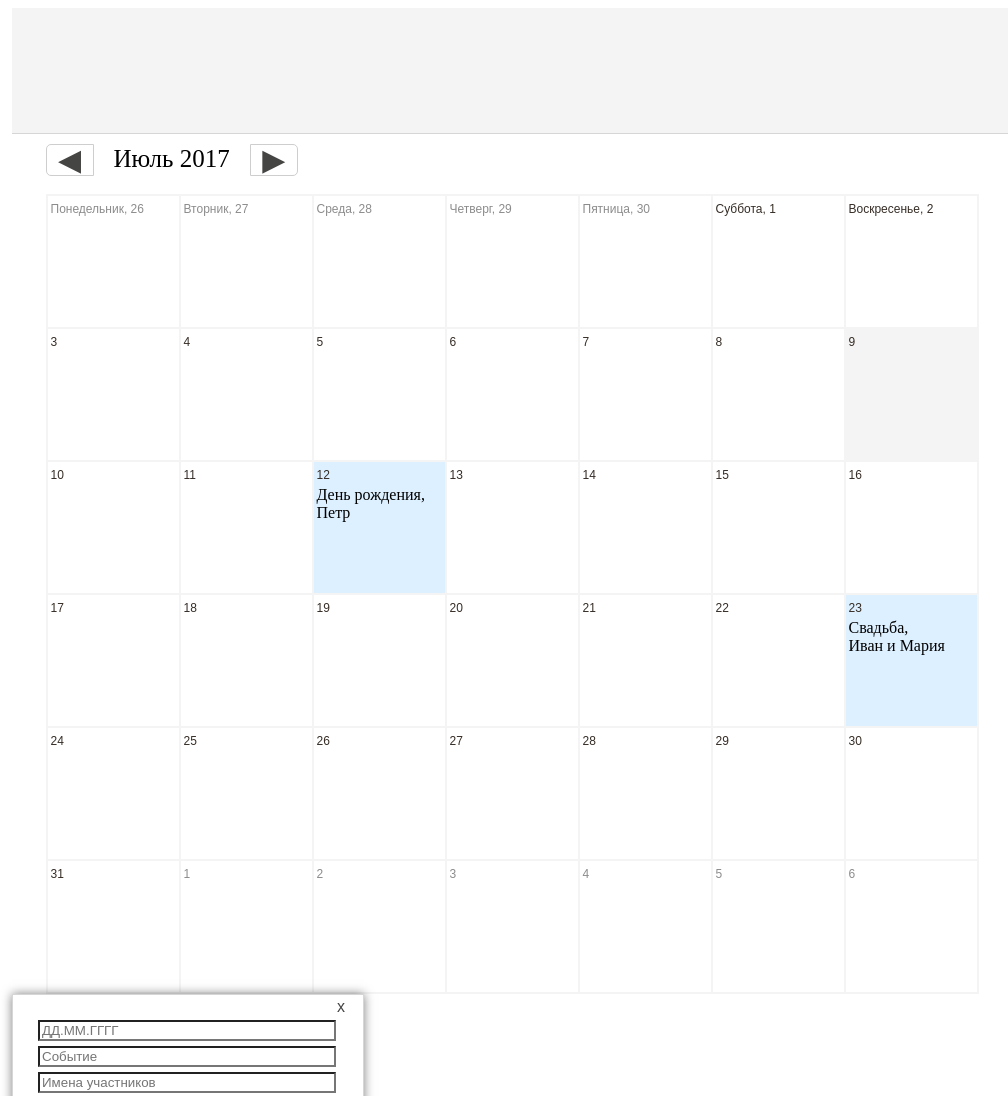
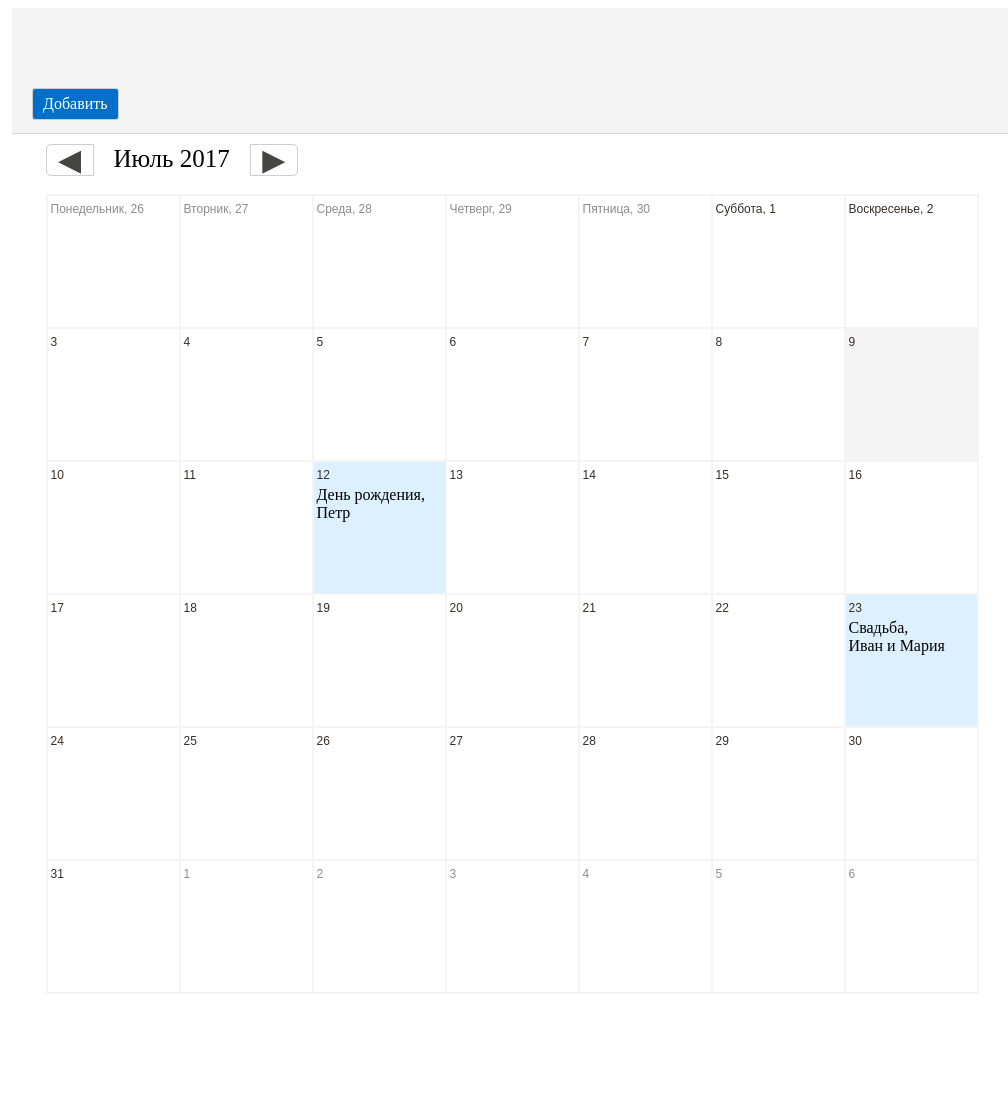
Before and after one commit to bakhtiyarov-r/calendar, a plain HTML site: page index.html in a window 1280 px wide. Shown: the top 1096 px of the page, without its empty margins (128-1136 px from the left). After the commit the page ends 1002 px from the top, so only its background shows below. Drawn offline with Linux system fonts and the light colour scheme.

Commit message:
Added the button to add event

```diff
--- a/index.html
+++ b/index.html
@@ -10,8 +10,12 @@
 <body>
   <div class="container">
 
-    <div class="header"></div>
-	<div class="month"><div class="month__button month__button_prev"></div><div class="month__now"></div><div class="month__button month__button_next"></div></div>
+    <div class="header">
+      <div class="header__add-event">Добавить</div>
+    </div>
+
+	  <div class="month"><div class="month__button month__button_prev"></div><div class="month__now"></div><div class="month__button month__button_next"></div>
+    </div>
 
     <div class="calendar"></div>
 
@@ -19,7 +23,6 @@
     <div class="add-event-form">
 
       <button class="add-event-form__close">x</button>
-
 
         <form>
           <input type="text" name="event-date" class="add-event-form__event-name" placeholder="ДД.ММ.ГГГГ" />
@@ -168,7 +171,7 @@
             for (var j = 0; j < calendarDay.length; j++) {
               if (calendarDay[j].innerHTML == +this.eventList[i].date[0]) {
               calendarDay[j].nextElementSibling.innerHTML = this.eventList[i].title + ',<br>' + this.eventList[i].members;
-              calendarDay[j].parentElement.classList.add('calendar_marked');
+              calendarDay[j].parentElement.classList.add('calendar_marked'); break;
               }
             }
           }
@@ -193,7 +196,17 @@
 
     };
 
+    // Открытие окна добавления события
+    var headerAddEvent = document.getElementsByClassName('header__add-event')[0];
+    headerAddEvent.onclick = function() {
+      addEventForm.style.display = 'block';
+    }
 
+    // скрытие окна добавления события
+    var addEventFormClose = document.getElementsByClassName('add-event-form__close')[0];
+    addEventFormClose.onclick = function() {
+      addEventForm.style.display = '';
+    }
 
 
     // добавление/удаление события календаре
@@ -203,6 +216,7 @@
       var action = target.getAttribute('data-action');
       if (action) {
         eventObj[action]();
+        addEventForm.style.display = '';
       }
     };
 
--- a/style/style.scss
+++ b/style/style.scss
@@ -27,11 +27,31 @@ $colorBaseGrey: #f4f4f4;
 	}
 
 .header {
+    position: relative;
 	  width: 1000px;
 	  height: 125px;
 	  margin-bottom: 10px;
 	  background-color: $colorBaseGrey;
 	  border-bottom: 1px solid ($colorBaseGrey - 30);
+
+    &__add-event {
+      color: #ffffff;
+      height: 30px;
+      line-height: 30px;
+      background: #006fca;
+      border: 1px solid #CECECE;
+      cursor: pointer;
+      text-align: center;
+      width: auto;
+      position: absolute;
+      top: 80px;
+      left: 20px;
+      padding-left: 10px;
+      padding-right: 10px;
+      border-radius: 3px;
+      -moz-border-radius: 3px;
+      -webkit-border-radius: 3px;
+    }
 	}
 
 .month {
@@ -133,16 +153,19 @@ td:hover {
 }
 
 .add-event-form {
+  display: none;
   padding: 25px;
   width: 300px;
   border: 1px solid ($colorBaseGrey - 30);
   box-shadow: 0 0 10px rgba(0,0,0,0.5);
-  position: relative;
+  position: absolute;
+  background: #ffffff;
+  top: 250px;
+  left: 500px;
 
   &__event-name{
   	width: 290px;
   	margin-bottom: 5px;
-
   	box-shadow: inset 0 0 0 0 rgba(0,0,0,0.5);
   }
 
```
Also changed, not shown: style/style.css, 1 other file. Lines whose indentation alone changed are shown as unchanged.
